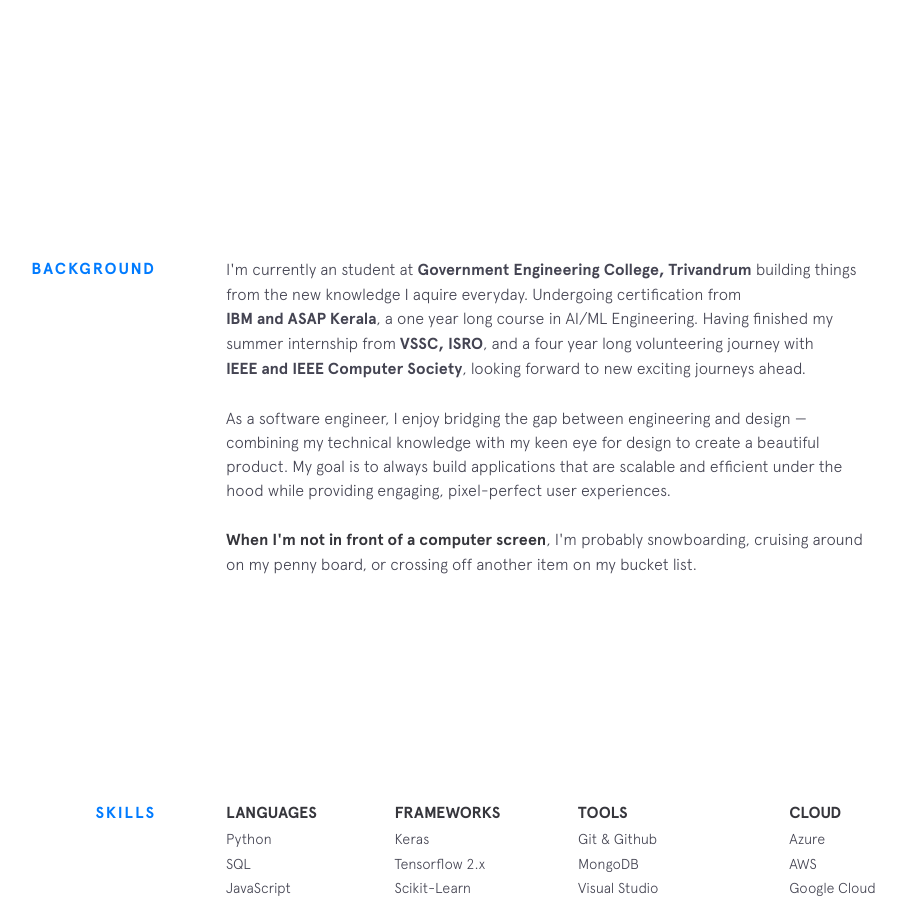
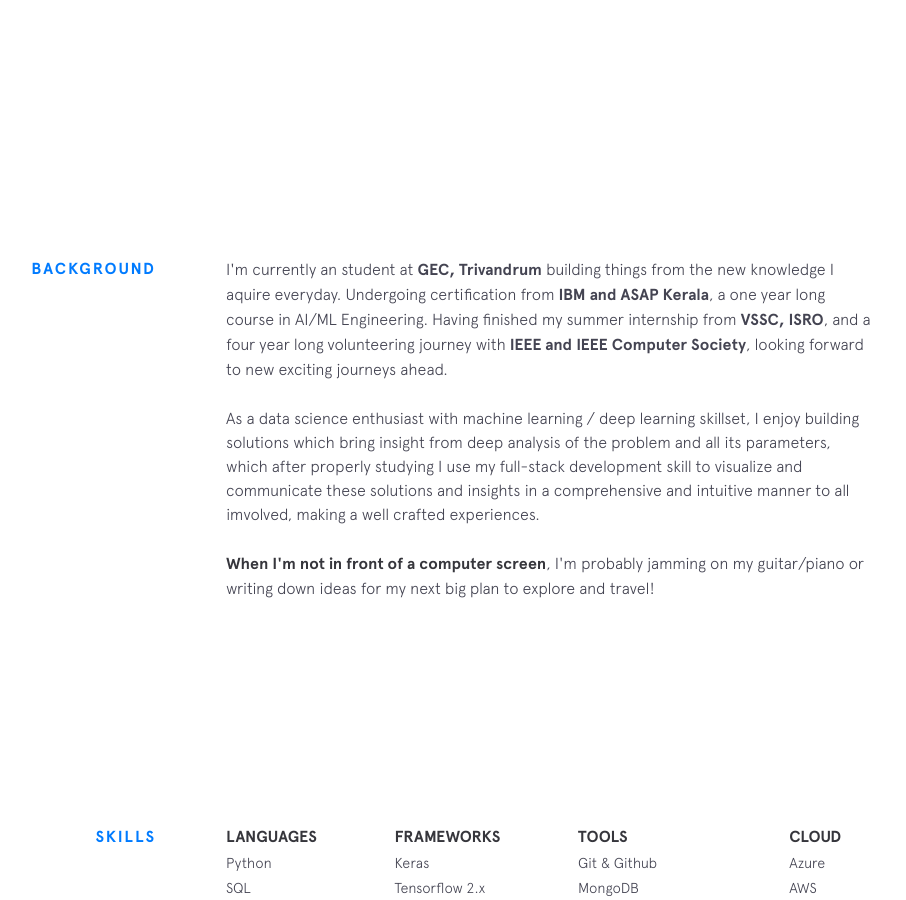
Before and after one commit to Madhav-Somanath/Portfolio, a Jekyll site: the page built from index.html, in a window 1280 px wide and 900 px high, scrolled down 743 px. Shown: the whole window, without its empty margins (224-1130 px from the left). Built offline with Jekyll 4.4.1, drawn with Linux system fonts in a browser that asks for light colours; nearby versions of some CDN libraries.

Commit message:
Update background.html

```diff
--- a/_includes/background.html
+++ b/_includes/background.html
@@ -3,7 +3,7 @@
   <div class="section__content">
     <p>
       I'm currently an student at
-      <a class="underline-link" href="http://www.gecbh.ac.in/" target="_blank">Government Engineering College, Trivandrum</a> building things from the new knowledge I aquire everyday.
+      <a class="underline-link" href="http://www.gecbh.ac.in/" target="_blank">GEC, Trivandrum</a> building things from the new knowledge I aquire everyday.
       Undergoing certification from
       <a class="underline-link" href="http://icecsp.com/" target="_blank">IBM and ASAP Kerala</a>, a one year long course in AI/ML Engineering. Having finished my summer internship from
       <a class="underline-link" href="https://www.vssc.gov.in/VSSC/" target="_blank">VSSC, ISRO</a>, and a four year long volunteering journey with
@@ -11,14 +11,12 @@
     </p>
 
     <p>
-      As a software engineer, I enjoy bridging the gap between engineering and design &mdash; combining my technical knowledge
-      with my keen eye for design to create a beautiful product. My goal is to always build applications that are scalable
-      and efficient under the hood while providing engaging, pixel-perfect user experiences.
+      As a data science enthusiast with machine learning / deep learning skillset, I enjoy building solutions which bring insight from deep analysis of the problem and all its parameters,
+      which after properly studying I use my full-stack development skill to visualize and communicate these solutions and insights in a comprehensive and intuitive manner to all imvolved, making a well crafted experiences.
     </p>
 
     <p>
-      <strong>When I'm not in front of a computer screen</strong>, I'm probably snowboarding, cruising around on my penny board,
-      or crossing off another item on my bucket list.
+      <strong>When I'm not in front of a computer screen</strong>, I'm probably jamming on my guitar/piano or writing down ideas for my next big plan to explore and travel!
     </p>
 
     <!-- {% include employment-status.html %} -->
```
